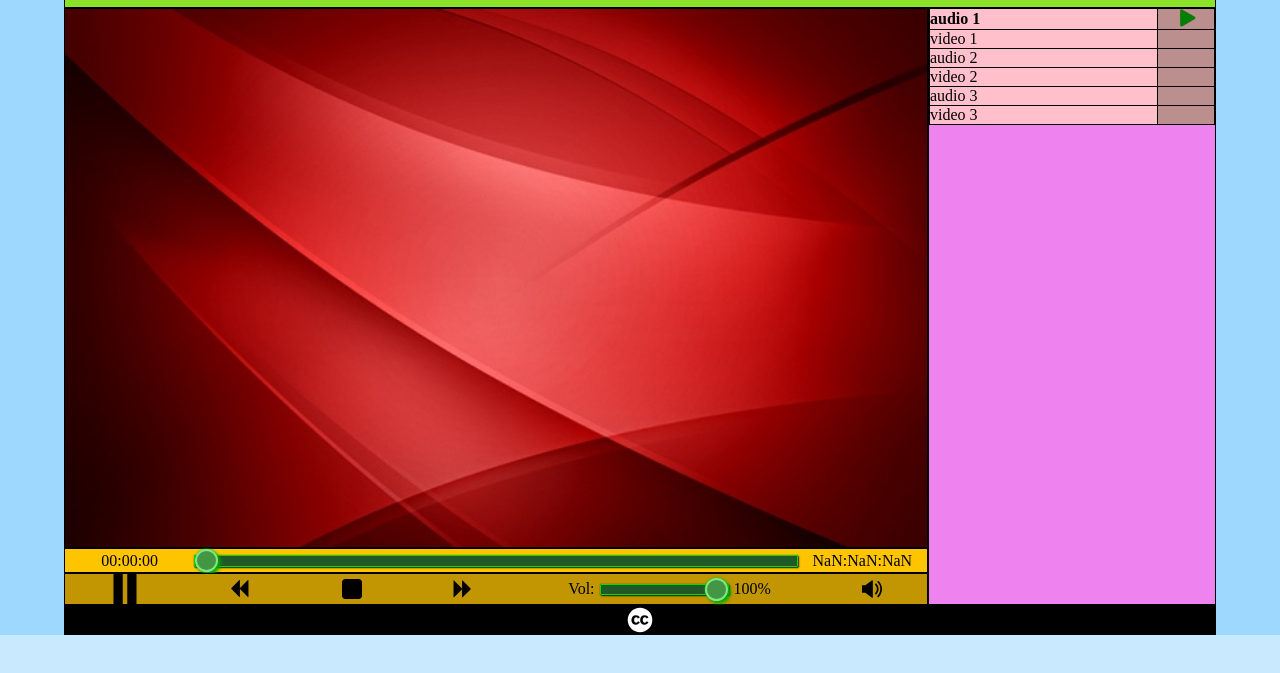
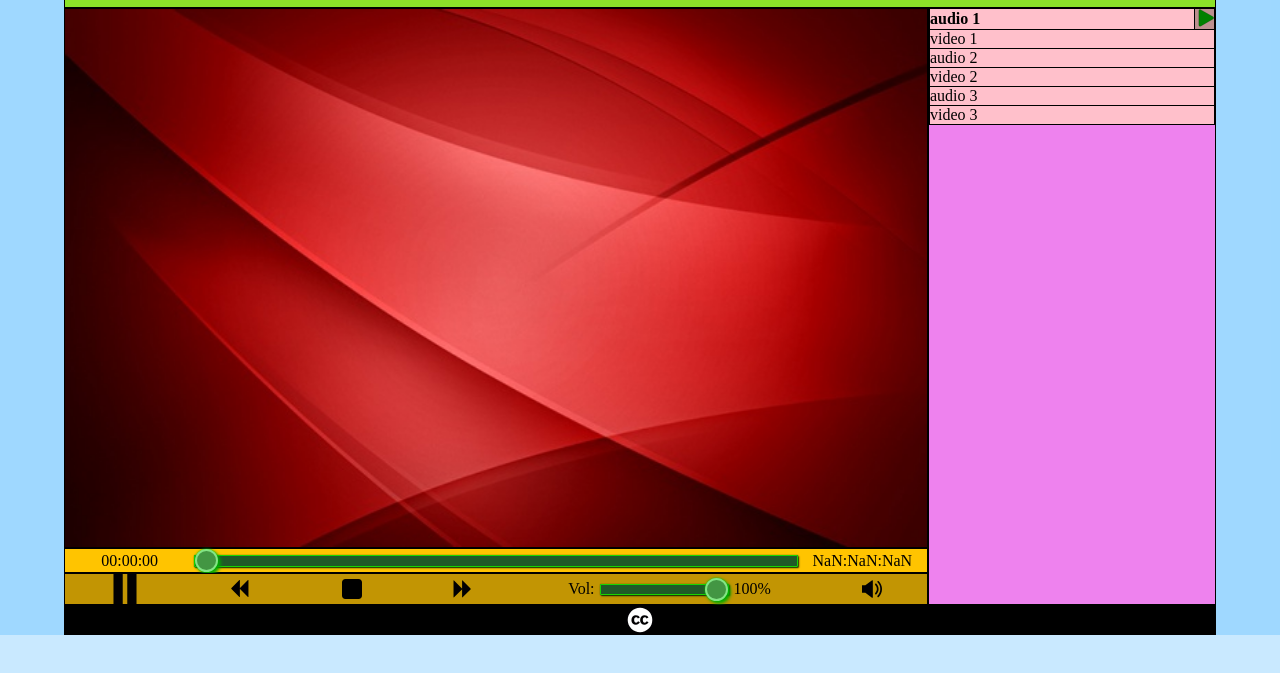
Before and after one commit to jerona/reproductorV1.0, a plain HTML site: page index.html in a window 1280 px wide. Shown: the part 49-722 px from the top of the page. Drawn offline with Linux system fonts and the light colour scheme.

Commit message:
Agregado cambio en el aside de estructura, suprimido los div, y agregado el svg directamente, aplicado tambien transformacion de la lista en los elementos no reproducidos

```diff
--- a/css/estilo.css
+++ b/css/estilo.css
@@ -134,6 +134,7 @@ html,body{
                 /*flex*/
                 display:flex;
                 flex:1 1 80%;
+                justify-content:space-between;
                 align-items:center;
                 /*fin flex*/
 
@@ -146,7 +147,14 @@ html,body{
                 background-color:pink;
             }
 
-            .aside ul li:hover{
+            .aside li svg{
+                background-color: rosybrown;
+                border-left:1px solid black;
+            }
+
+            .aside .no_reproduciendo:hover{
+                background-color: orange;
+                font-style:italic;
                 cursor:pointer;
             }
 
@@ -182,6 +190,11 @@ html,body{
         height:100%;
         background-color:black;
         border:2px solid black;
+    }
+
+
+    #svg_play_actual{
+        order:2;
     }
 
     #svg_play_path:hover, #svg_pausa_g:hover,   #svg_retroceder_g:hover,
--- a/js/Gestion.js
+++ b/js/Gestion.js
@@ -17,6 +17,7 @@ $(function(){
     //DOM
     posListaReproduccion=0;
     crearListaDOM();
+    actualizarEstadoLista();
     svgPlayActual();
     //eventos
     $("#svg_play").on("click",accionReproducir);
@@ -209,6 +210,7 @@ function cargarArchivo(){
     $(".aside").find("li").css("fontWeight","normal");
     $(".aside").find("li")[posListaReproduccion].style.fontWeight="bold";
 
+    actualizarEstadoLista();
     svgPlayActual();
 
     if(tipoElementoReproducir=="audio"){
@@ -373,25 +375,30 @@ function crearListaDOM(){
     var ulNodo=$(".aside").append("<ul>").children();
 
     for(var i=0;i<listaMultimedia.length;i++){
-        $(ulNodo).append("<li>").children().last().text(listaMultimedia[i].nombre).after("<div>");
+        $(ulNodo).append("<li>").children().last().text(listaMultimedia[i].nombre);
     }
 
 }
 
 
-/**Crea la estructura del svg con symbol y use.
+function actualizarEstadoLista(){
+    $(".aside").find("li").attr("class","no_reproduciendo");
+    $(".aside").find("li")[posListaReproduccion].setAttribute("class","reproduciendo");
+}
+
+/**Crea la estructura del svg.
  *
  */
 function svgPlayActual(){
-    var xmlns,nodoSVG,nodoDivLi,nodoPath, cont;
+    var xmlns,nodoSVG,nodoLi,nodoPath, cont;
 
     xmlns="http://www.w3.org/2000/svg";
 
     cont=0;
 
-    nodoDivLi=$(".aside").find("li").next()[posListaReproduccion];
+    nodoLi=$(".aside").find("li")[posListaReproduccion];
 
-    nodoSVG=crearNodoInsertBeforeNSHtml(nodoDivLi,"svg",xmlns,"",cont++);
+    nodoSVG=crearNodoInsertBeforeNSHtml(nodoLi,"svg",xmlns,"",cont++);
     nodoSVG.setAttributeNS(null,"id","svg_play_actual");
     nodoSVG.setAttributeNS(null,"height","20px");
     nodoSVG.setAttributeNS(null,"width","20px");
```
Also changed, not shown: index.html (+1 -1 lines).
